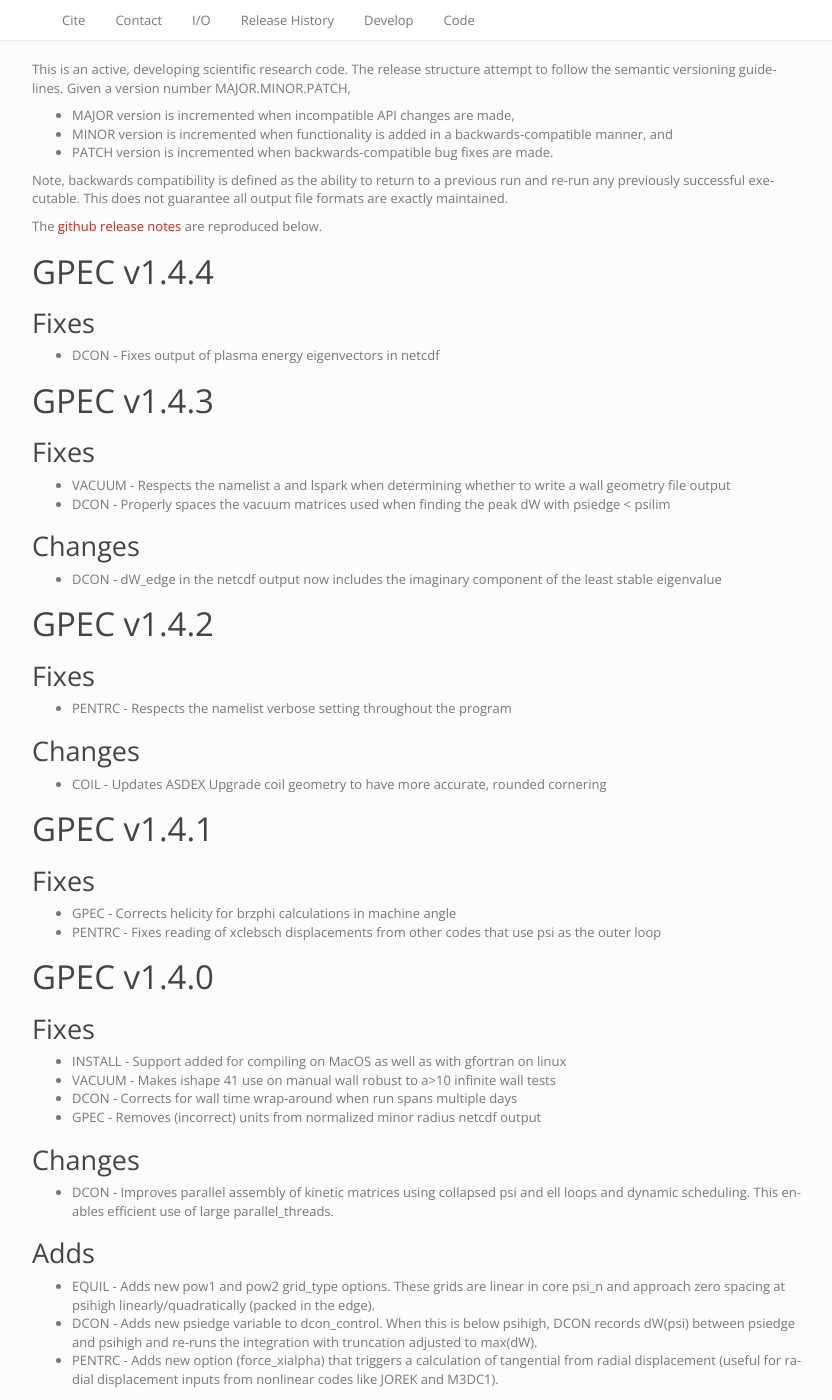
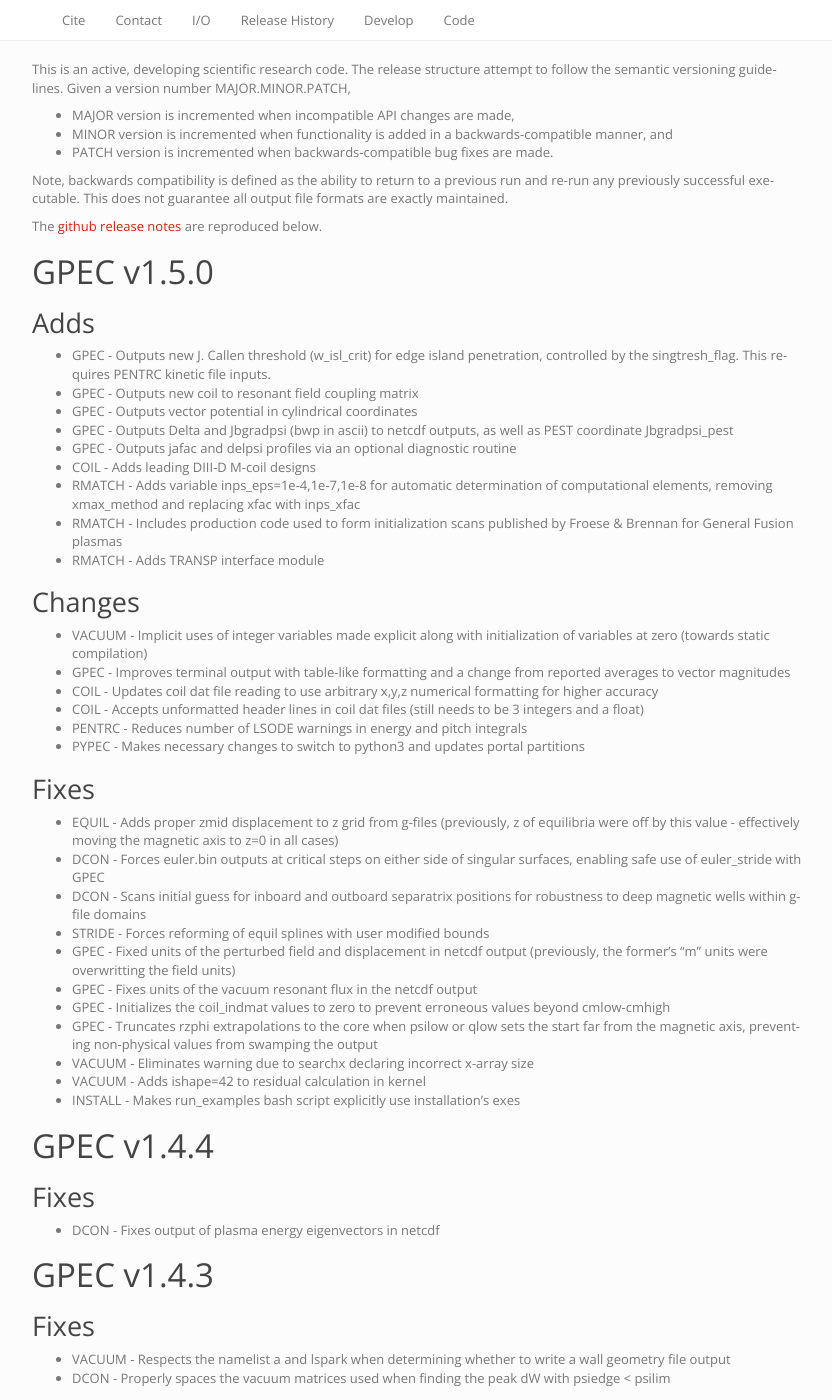
Before and after one commit to PrincetonUniversity/GPEC, a Sphinx documentation site: the page built from docs/releases.rst, in a window 1280 px wide and 1400 px high. Shown: the whole window, without its empty margins (38-870 px from the left). Built offline with Sphinx 7.4.7, drawn with Linux system fonts in a browser that asks for light colours.

Commit message:
DOCS - VERSION BUMP - Bumps version and updates release notes

```diff
--- a/docs/conf.py
+++ b/docs/conf.py
@@ -60,9 +60,9 @@
 # built documents.
 #
 # The short X.Y version.
-version = '1.4'
+version = '1.5'
 # The full version, including alpha/beta/rc tags.
-release = '1.4.4'
+release = '1.5.0'
 
 # The language for content autogenerated by Sphinx. Refer to documentation
 # for a list of supported languages.
--- a/docs/releases.rst
+++ b/docs/releases.rst
@@ -9,6 +9,45 @@
 Note, backwards compatibility is defined as the ability to return to a previous run and re-run any previously successful executable. This does not guarantee all output file formats are exactly maintained.
 
 The `github release notes <https://github.com/PrincetonUniversity/GPEC/releases>`_ are reproduced below.
+
+GPEC v1.5.0
+===========
+
+Adds
+------
+- GPEC - Outputs new J. Callen threshold (w_isl_crit) for edge island penetration, controlled by the singtresh_flag. This requires PENTRC kinetic file inputs.
+- GPEC - Outputs new coil to resonant field coupling matrix
+- GPEC - Outputs vector potential in cylindrical coordinates
+- GPEC - Outputs Delta and Jbgradpsi (bwp in ascii) to netcdf outputs, as well as PEST coordinate Jbgradpsi_pest
+- GPEC - Outputs jafac and delpsi profiles via an optional diagnostic routine
+- COIL - Adds leading DIII-D M-coil designs
+- RMATCH - Adds variable inps_eps=1e-4,1e-7,1e-8 for automatic determination of computational elements, removing xmax_method and replacing xfac with inps_xfac
+- RMATCH - Includes production code used to form initialization scans published by Froese & Brennan for General Fusion plasmas
+- RMATCH - Adds TRANSP interface module
+
+Changes
+--------
+- VACUUM - Implicit uses of integer variables made explicit along with initialization of variables at zero (towards static compilation)
+- GPEC - Improves terminal output with table-like formatting and a change from reported averages to vector magnitudes
+- COIL - Updates coil dat file reading to use arbitrary x,y,z numerical formatting for higher accuracy
+- COIL - Accepts unformatted header lines in coil dat files (still needs to be 3 integers and a float)
+- PENTRC - Reduces number of LSODE warnings in energy and pitch integrals
+- PYPEC - Makes necessary changes to switch to python3 and updates portal partitions
+
+Fixes
+------
+- EQUIL - Adds proper zmid displacement to z grid from g-files (previously, z of equilibria were off by this value - effectively moving the magnetic axis to z=0 in all cases)
+- DCON - Forces euler.bin outputs at critical steps on either side of singular surfaces, enabling safe use of euler_stride with GPEC
+- DCON - Scans initial guess for inboard and outboard separatrix positions for robustness to deep magnetic wells within g-file domains
+- STRIDE - Forces reforming of equil splines with user modified bounds
+- GPEC - Fixed units of the perturbed field and displacement in netcdf output (previously, the former's "m" units were overwritting the field units)
+- GPEC - Fixes units of the vacuum resonant flux in the netcdf output
+- GPEC - Initializes the coil_indmat values to zero to prevent erroneous values beyond cmlow-cmhigh
+- GPEC - Truncates rzphi extrapolations to the core when psilow or qlow sets the start far from the magnetic axis, preventing non-physical values from swamping the output
+- VACUUM - Eliminates warning due to searchx declaring incorrect x-array size
+- VACUUM - Adds ishape=42 to residual calculation in kernel
+- INSTALL - Makes run_examples bash script explicitly use installation's exes
+
 
 GPEC v1.4.4
 ===========
```
